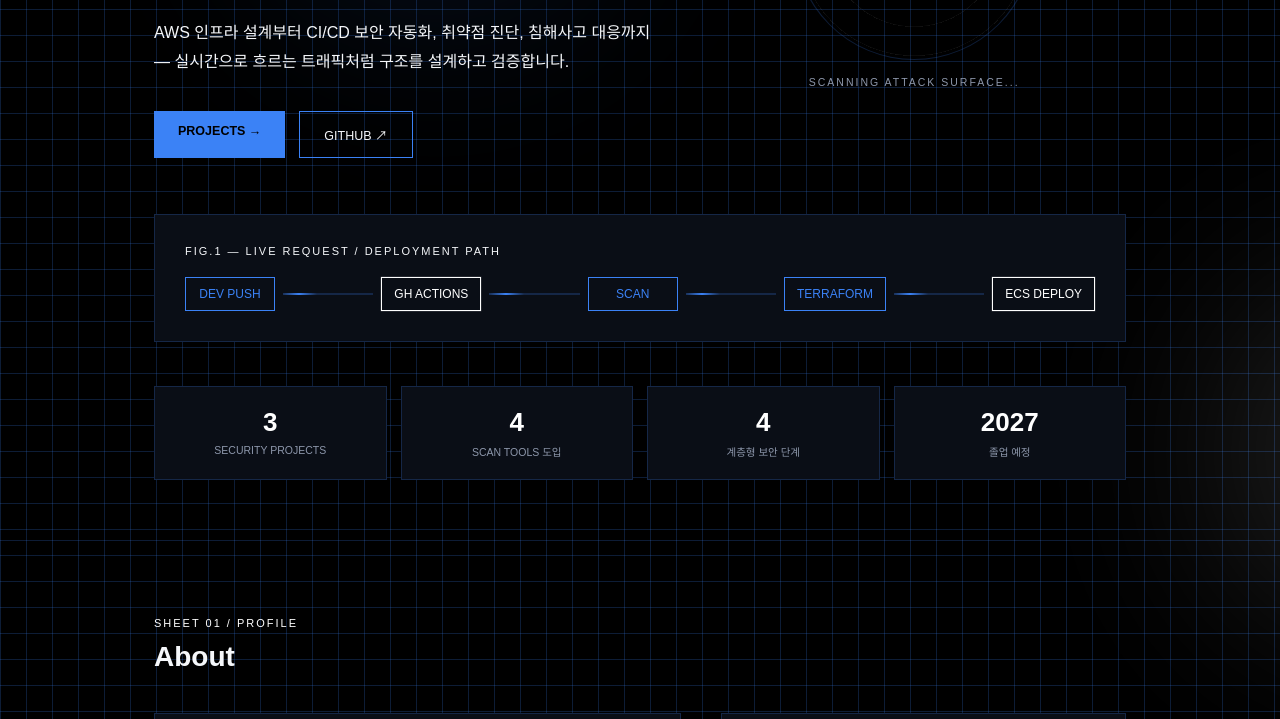
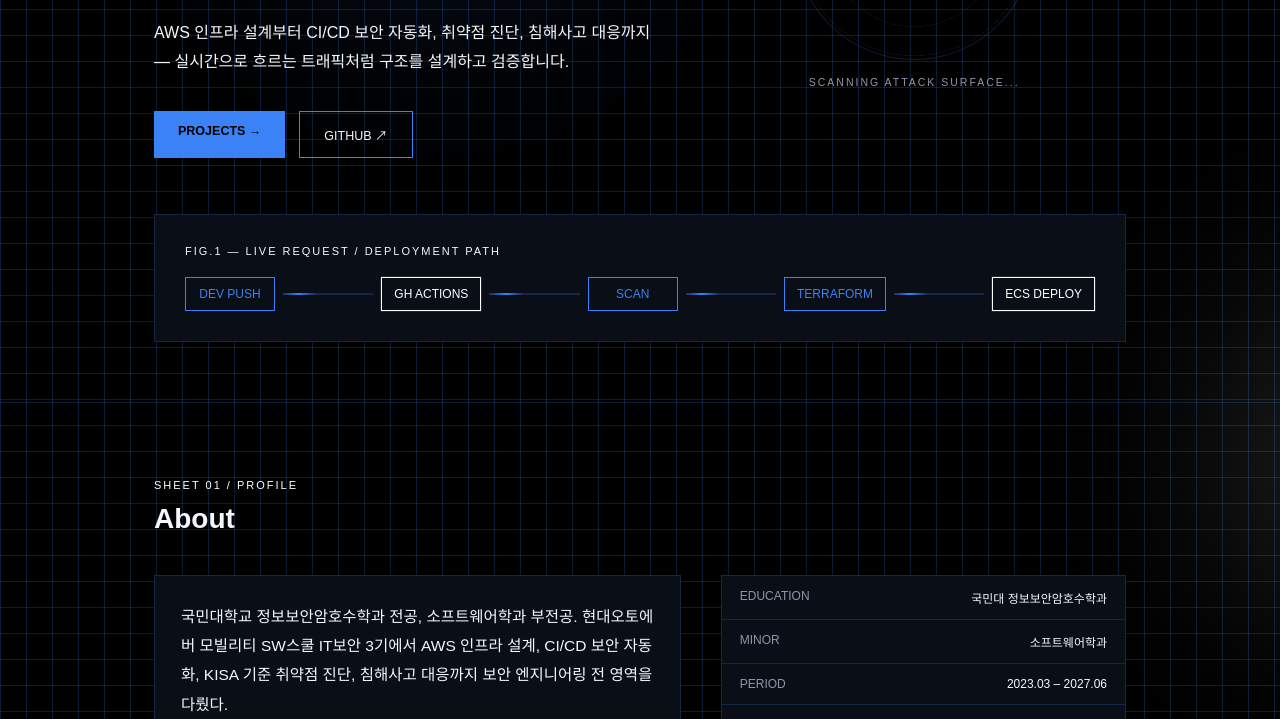
Before and after one commit to young-ee30/young-ee30.github.io, a plain HTML site: page index.html in a window 1280 px wide. Shown: the part 381-1100 px from the top of the page. Drawn offline with Linux system fonts and the light colour scheme; a web font is replaced by a local one.

Commit message:
Remove stats row (3 projects / 4 scan tools / 계층형 보안 / 졸업 예정)

```diff
--- a/index.html
+++ b/index.html
@@ -98,11 +98,6 @@
   .specs .k{color:var(--muted);}
   .specs .v{color:var(--text); text-align:right;}
 
-  .stat-row{display:grid; grid-template-columns:repeat(4,1fr); gap:14px; margin-top:44px;}
-  .stat{border:1px solid var(--line-dim); background:#0a0e16; padding:20px; text-align:center;}
-  .stat .num{font-family:var(--mono); font-size:26px; font-weight:700; color:var(--amber);}
-  .stat .lbl{font-family:var(--mono); font-size:10.5px; color:var(--muted); margin-top:6px;}
-
   .skill-grid{display:grid; grid-template-columns:repeat(4,1fr); gap:1px; background:var(--line-dim); border:1px solid var(--line-dim);}
   .skill-cell{background:var(--blue2); padding:20px; transition:all .18s ease;}
   .skill-cell:hover{background:rgba(59,130,246,0.14); box-shadow:inset 0 0 0 1px var(--line);}
@@ -138,7 +133,7 @@
   footer .links a:hover{border-color:var(--amber); color:var(--amber); transform:translateY(-2px);}
 
   @media(max-width:760px){
-    h1{font-size:28px; min-height:0;} .hero-top{grid-template-columns:1fr;} .radar-wrap{margin-top:30px;} .about-grid{grid-template-columns:1fr;} .skill-grid,.stat-row{grid-template-columns:1fr 1fr;} nav ul{display:none;}
+    h1{font-size:28px; min-height:0;} .hero-top{grid-template-columns:1fr;} .radar-wrap{margin-top:30px;} .about-grid{grid-template-columns:1fr;} .skill-grid{grid-template-columns:1fr 1fr;} nav ul{display:none;}
   }
 </style>
 </head>
@@ -193,13 +188,6 @@
         <div class="node">TERRAFORM</div><div class="conn"></div>
         <div class="node amber">ECS DEPLOY</div>
       </div>
-    </div>
-
-    <div class="stat-row">
-      <div class="stat"><div class="num" data-count="3">0</div><div class="lbl">SECURITY PROJECTS</div></div>
-      <div class="stat"><div class="num" data-count="4">0</div><div class="lbl">SCAN TOOLS 도입</div></div>
-      <div class="stat"><div class="num" data-count="4">0</div><div class="lbl">계층형 보안 단계</div></div>
-      <div class="stat"><div class="num" data-count="2027">0</div><div class="lbl">졸업 예정</div></div>
     </div>
   </div>
 </header>
@@ -326,16 +314,11 @@
     document.getElementById('uptime').textContent = `${h}:${m}:${s}`;
   },1000);
 
-  // scroll reveal + counters + bars
+  // scroll reveal + bars
   const io = new IntersectionObserver((entries)=>{
     entries.forEach(e=>{
       if(e.isIntersecting){
         e.target.classList.add('in');
-        e.target.querySelectorAll('.num[data-count]').forEach(n=>{
-          const target=parseInt(n.dataset.count,10); let cur=0;
-          const step=Math.max(1,Math.round(target/30));
-          const iv=setInterval(()=>{ cur+=step; if(cur>=target){cur=target; clearInterval(iv);} n.textContent=cur; },30);
-        });
         e.target.querySelectorAll('.bar-fill[data-w]').forEach(b=>{ b.style.width=b.dataset.w+'%'; });
         io.unobserve(e.target);
       }
```
